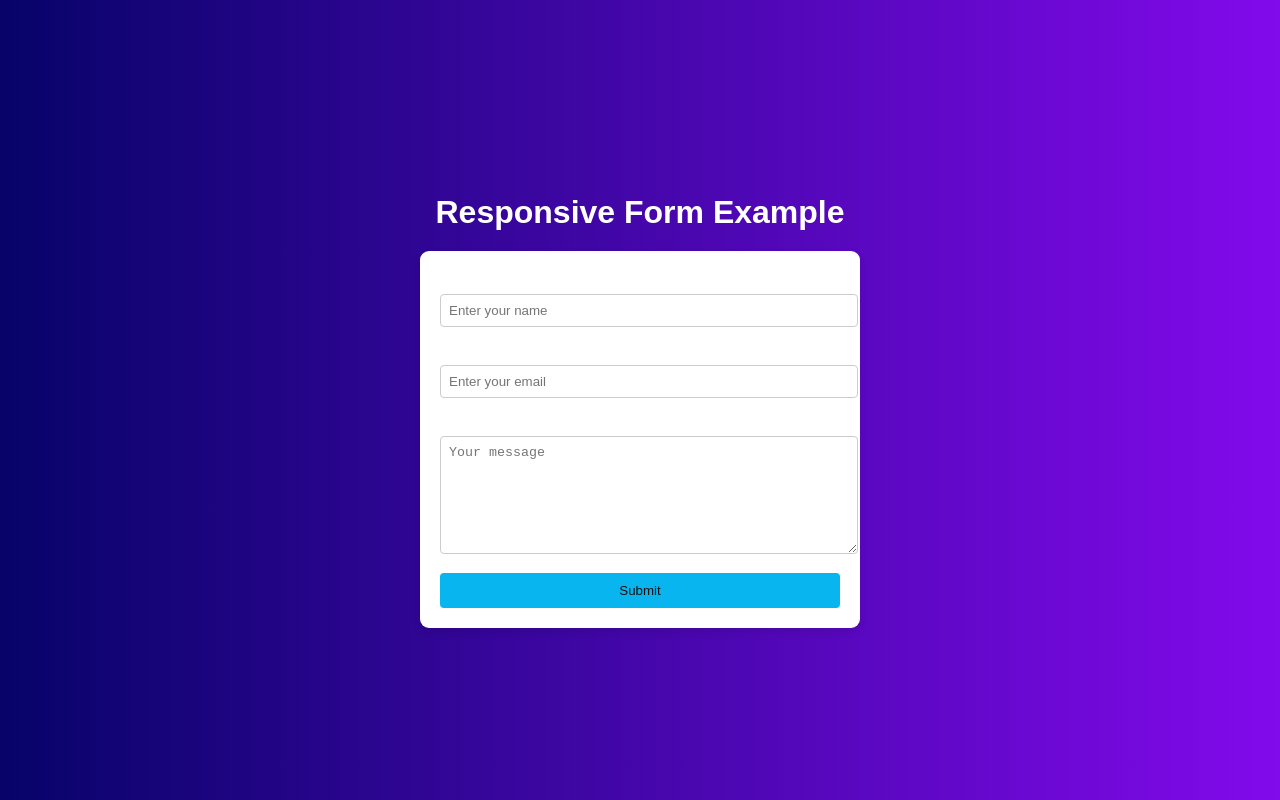
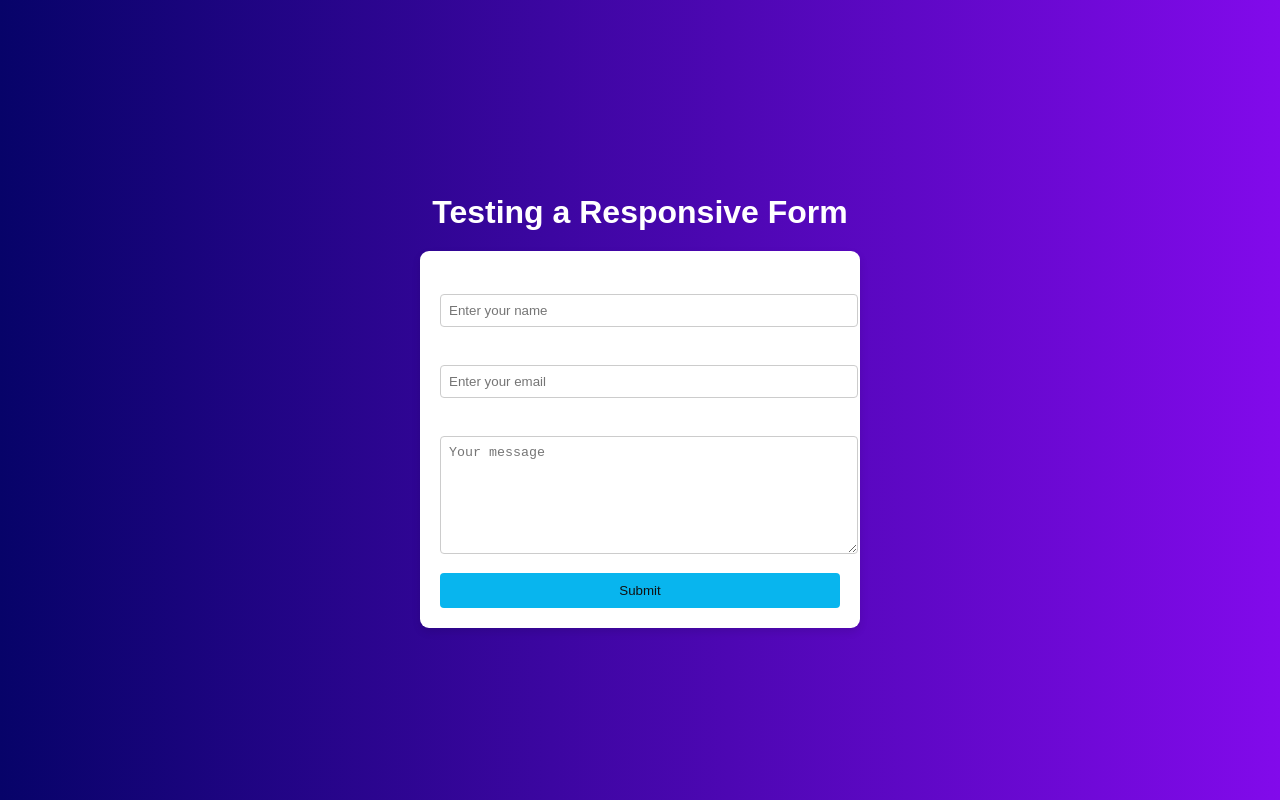
Before and after one commit to Lithasa/LeraningReact, a React (Create React App) app in the folder reactp/: page / in a window 1280 px wide. Built offline with nearby package versions, Linux system fonts and the light colour scheme.

Commit message:
did some changes in app.js

```diff
--- a/reactp/src/App.js
+++ b/reactp/src/App.js
@@ -4,7 +4,7 @@ import './App.css';
 function App() {
   return (
     <div className="App">
-      <h1>Responsive Form Example</h1>
+      <h1>Testing a Responsive Form</h1>
       <form className="responsive-form">
         <div className="form-group">
           <label htmlFor="name">Name:</label>
```
